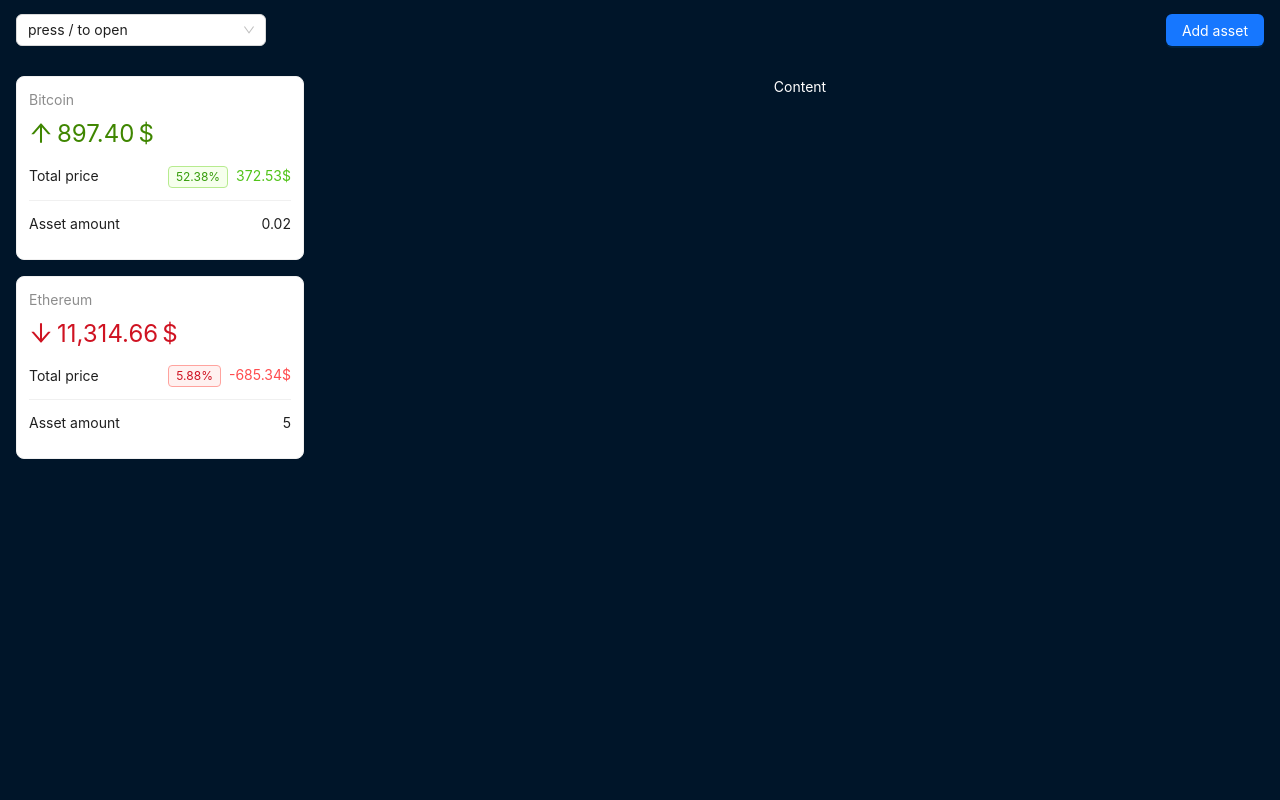
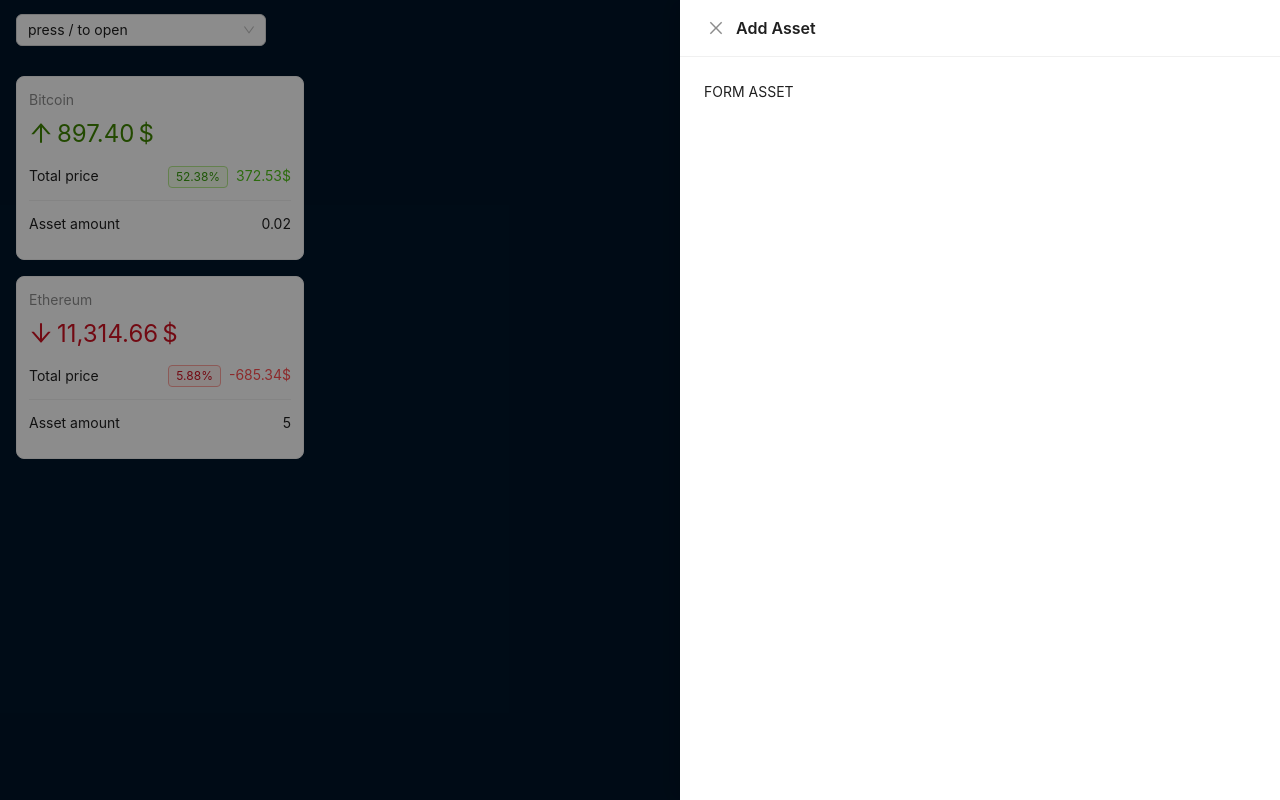
Before and after one commit to SystemAgainst/react-crypto, a React (Vite) app: page / in a window 1280 px wide. Both pictures are taken after a click on the button "Add asset". Built offline with nearby package versions, Linux system fonts and the light colour scheme.

Commit message:
add: drawer component

```diff
--- /dev/null
+++ b/src/components/AddAssetForm.tsx
@@ -0,0 +1,11 @@
+const AddAssetForm = () => {
+  return (
+    <>
+      <form action="">
+        FORM ASSET
+      </form>
+    </>
+  );
+};
+
+export default AddAssetForm;
--- a/src/components/layout/AppHeader.tsx
+++ b/src/components/layout/AppHeader.tsx
@@ -1,8 +1,9 @@
-import { Button, Layout, Modal, Select, Space } from 'antd';
+import { Button, Layout, Modal, Select, Space, Drawer } from 'antd';
 import React, { useEffect, useState } from 'react';
 import { useCrypto } from '../../context/crypto-context.tsx';
 import CoinInfoModel from '../CoinInfoModel.tsx';
 import { Crypto } from '../../types/ICrypto.ts';
+import AddAssetForm from '../AddAssetForm.tsx';
 
 const headerStyle: React.CSSProperties = {
   width: '100%',
@@ -16,6 +17,7 @@
 export default function AppHeader() {
   const [select, setSelect] = useState(false);
   const [isModalOpen, setIsModalOpen] = useState(false);
+  const [isDrawerOpen, setIsDrawerOpen] = useState(false);
   const [coin, setCoin] = useState<Crypto | null>(null);
   const { crypto } = useCrypto();
 
@@ -68,11 +70,17 @@
           )}
         />
 
-        <Button type="primary">Add asset</Button>
+        <Button type="primary" onClick={() => setIsDrawerOpen(true)}>
+          Add asset
+        </Button>
 
         <Modal open={isModalOpen} onCancel={handleCancel} footer={null}>
           <CoinInfoModel coin={coin} />
         </Modal>
+
+        <Drawer title="Add Asset" width={600} onClose={() => setIsDrawerOpen(false)} open={isDrawerOpen}>
+          <AddAssetForm />
+        </Drawer>
       </Layout.Header>
     </>
   );
```
